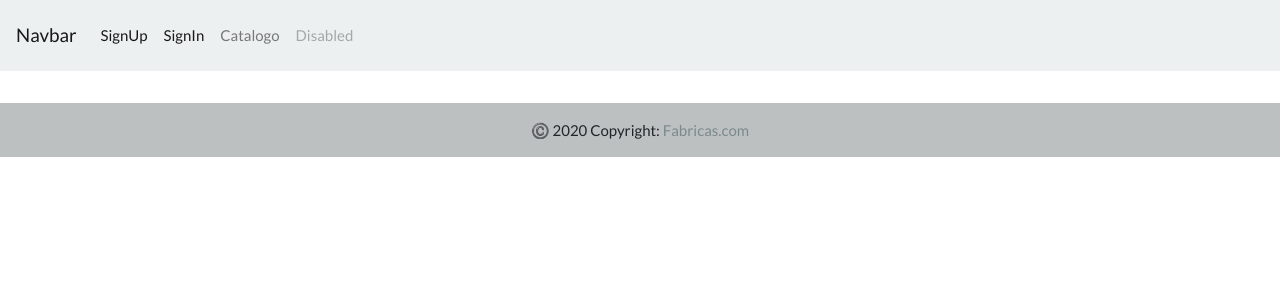
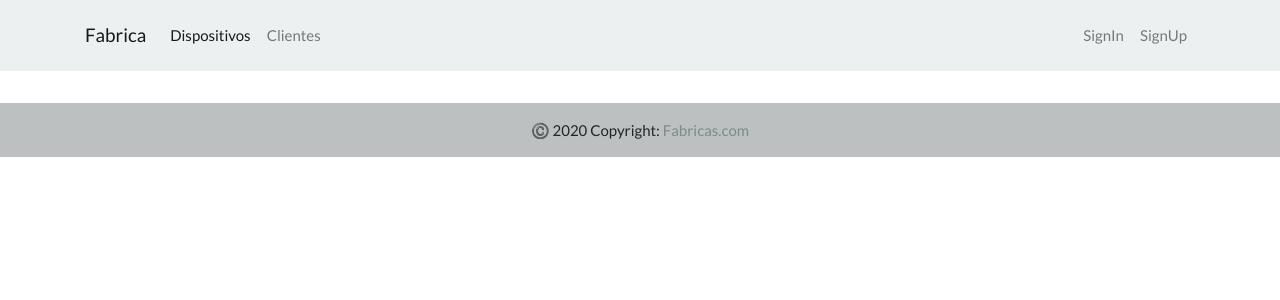
Before and after one commit to Leonelcast/SistemaFabricacion, an Angular app in the folder frontEnd/: page / in a window 1280 px wide. Shown: the top 300 px of the page. Built offline with nearby package versions, Linux system fonts and the light colour scheme.

Commit message:
Tokens y authServices

```diff
--- a/frontEnd/src/app/app-routing.module.ts
+++ b/frontEnd/src/app/app-routing.module.ts
@@ -1,6 +1,7 @@
 import { NgModule } from '@angular/core';
 import {Routes, RouterModule, Router} from '@angular/router'
 import { CommonModule } from '@angular/common';
+import {AuthGuard} from './auth.guard'
 
 
 //COMPONENTS
@@ -22,11 +23,13 @@ const routes: Routes = [
   },
   {
     path: 'catalogoCliente',
-    component:CatalogoClienteComponent
+    component:CatalogoClienteComponent,
+    canActivate: [AuthGuard]
   },
   {
     path: 'dispositivos',
-    component:DispositivosComponent
+    component:DispositivosComponent,
+    canActivate: [AuthGuard]
   }
 ];
 
--- a/frontEnd/src/app/app.component.html
+++ b/frontEnd/src/app/app.component.html
@@ -1,23 +1,35 @@
 <nav class="navbar navbar-expand-lg navbar-light bg-light">
-  <a class="navbar-brand" href="#">Navbar</a>
-  <button class="navbar-toggler" type="button" data-toggle="collapse" data-target="#navbarNav" aria-controls="navbarNav" aria-expanded="false" aria-label="Toggle navigation">
+  <div class="container">
+    <a class="navbar-brand" href="#">Fabrica</a>
+    <button class="navbar-toggler" type="button" data-toggle="collapse" data-target="#navbarNav"
+      aria-controls="navbarNav" aria-expanded="false" aria-label="Toggle navigation">
       <span class="navbar-toggler-icon"></span>
     </button>
     <div class="collapse navbar-collapse" id="navbarNav">
       <ul class="navbar-nav">
         <li class="nav-item active">
-        <a class="nav-link" routerLink="/signUp">SignUp<span class="sr-only"></span></a>
-      </li>
-      <li class="nav-item active">
-        <a class="nav-link" routerLink="/signIn">SignIn<span class="sr-only"></span></a>
+          <a class="nav-link" routerLink="/dispositivos" routerLinkActive="active">Dispositivos</a>
         </li>
         <li class="nav-item">
-        <a class="nav-link" routerLink="/dispositivos">Catalogo</a>
+          <a class="nav-link" routerLink="/catalogoCliente" routerLinkActive="active">Clientes</a>
+        </li>
+      </ul>
+      <ul class="navbar-nav ml-auto">
+        <ng-container *ngIf="!authService.loggedIn(); else loggedIn">
+          <li class="nav-item">
+            <a class="nav-link" routerLink="/signin" routerLinkActive="active">SignIn</a>
           </li>
           <li class="nav-item">
-        <a class="nav-link disabled" href="#">Disabled</a>
+            <a class="nav-link" routerLink="/signup" routerLinkActive="active">SignUp</a>
           </li>
+        </ng-container>
+        <ng-template #loggedIn>
+          <li class="nav-item">
+            <a class="nav-link" style="cursor: pointer;" (click)="authService.logOut()">LogOut</a>
+          </li>
+        </ng-template>
       </ul>
+    </div>
   </div>
 </nav>
 
--- a/frontEnd/src/app/app.component.ts
+++ b/frontEnd/src/app/app.component.ts
@@ -1,4 +1,5 @@
 import { Component } from '@angular/core';
+import {AuthService} from './services/auth.service';
 
 @Component({
   selector: 'app-root',
@@ -6,5 +7,7 @@ import { Component } from '@angular/core';
   styleUrls: ['./app.component.css']
 })
 export class AppComponent {
+  constructor(public authService: AuthService){
 
+  }
 }
--- a/frontEnd/src/app/app.module.ts
+++ b/frontEnd/src/app/app.module.ts
@@ -8,6 +8,7 @@ import { SignupComponent } from './components/signup/signup.component';
 import { SigninComponent } from './components/signin/signin.component';
 import { CatalogoClienteComponent } from './components/catalogo-cliente/catalogo-cliente.component';
 import { AppRoutingModule } from './app-routing.module';
+import {AuthGuard} from './auth.guard'
 
 @NgModule({
   declarations: [
@@ -24,7 +25,9 @@ import { AppRoutingModule } from './app-routing.module';
     AppRoutingModule
 
   ],
-  providers: [],
+  providers: [
+    AuthGuard
+  ],
   bootstrap: [AppComponent]
 })
 export class AppModule { }
--- a/frontEnd/src/app/auth.guard.ts
+++ b/frontEnd/src/app/auth.guard.ts
@@ -1,15 +1,27 @@
 import { Injectable } from '@angular/core';
-import { CanActivate, ActivatedRouteSnapshot, RouterStateSnapshot, UrlTree } from '@angular/router';
-import { Observable } from 'rxjs';
+import { CanActivate, ActivatedRouteSnapshot, RouterStateSnapshot, UrlTree, Router } from '@angular/router';
+import {AuthService} from './services/auth.service';
+import {Route} from '@angular/router'
 
 @Injectable({
   providedIn: 'root'
 })
 export class AuthGuard implements CanActivate {
-  canActivate(
-    route: ActivatedRouteSnapshot,
-    state: RouterStateSnapshot): Observable<boolean | UrlTree> | Promise<boolean | UrlTree> | boolean | UrlTree {
-    return true;
+
+  constructor(
+    private authService: AuthService,
+    private router: Router
+  ){
+
+  }
+  canActivate(): boolean{
+    if(this.authService.loggedIn()){
+      return true;
+    }
+    this.router.navigate(['/signIn']);
+    return false;
+
   }
 
+
 }
--- a/frontEnd/src/app/components/dispositivos/dispositivos.component.html
+++ b/frontEnd/src/app/components/dispositivos/dispositivos.component.html
@@ -5,10 +5,10 @@
 
                 <form #dispositivoForm="ngForm" (ngSubmit)="addDispositivo(dispositivoForm)">
 
-                        <input type="hidden" name="_id" [(ngModel)]="dispositivoService.selectedDispositivo._id">
-
-
-
+                    <div class="form-group">
+                        <input type="hidden" class="form-control" placeholder="_id" name="_id"
+                            [(ngModel)]="dispositivoService.selectedDispositivo._id">
+                    </div>
                     <div class="form-group">
                         <input type="text" class="form-control" placeholder=" Marca" name="marca"
                             [(ngModel)]="dispositivoService.selectedDispositivo.marca">
@@ -71,7 +71,7 @@
                                 <th>RESOLUCION</th>
                                 <th>TIPO</th>
                                 <th>PRECIO</th>
-                                <th>ACCIONES</th>
+                                <th>EDITAR/ELIMINAR</th>
                             </tr>
                         </thead>
                         <tbody>
--- a/frontEnd/src/app/components/dispositivos/dispositivos.component.ts
+++ b/frontEnd/src/app/components/dispositivos/dispositivos.component.ts
@@ -37,6 +37,7 @@ export class DispositivosComponent implements OnInit {
 
 
 
+
   getDispositivos() {
     this.dispositivoService.getDispositivos().subscribe(
       res => {
--- a/frontEnd/src/app/models/dispositivos.ts
+++ b/frontEnd/src/app/models/dispositivos.ts
@@ -9,5 +9,5 @@ export interface Dispositivo {
     resolucion: string,
     tipo: string,
     updatedAt?: string,
-    _id?: string
+    _id: string
     }
--- a/frontEnd/src/app/services/auth.service.ts
+++ b/frontEnd/src/app/services/auth.service.ts
@@ -1,5 +1,6 @@
 import { Injectable } from '@angular/core';
 import {HttpClient} from '@angular/common/http'
+import {Router} from '@angular/router'
 
 @Injectable({
   providedIn: 'root'
@@ -7,7 +8,9 @@ import {HttpClient} from '@angular/common/http'
 export class AuthService {
   private URL = 'http://localhost:5000/api'
 
-  constructor(private http: HttpClient) { }
+  constructor(
+    private http: HttpClient,
+    private router: Router) { }
 
   signUp(user:any){
    return this.http.post<any>(this.URL + '/users', user);
@@ -16,4 +19,13 @@ export class AuthService {
   signIn(user:any){
     return this.http.post<any>(this.URL + '/users/signIn', user);
    }
+
+   loggedIn() {
+     return !!localStorage.getItem('token')
+   }
+
+   logOut(){
+     localStorage.removeItem('token');
+     this.router.navigate(['/signIn'])
+   }
 }
```
Lines whose indentation alone changed are shown as unchanged.
